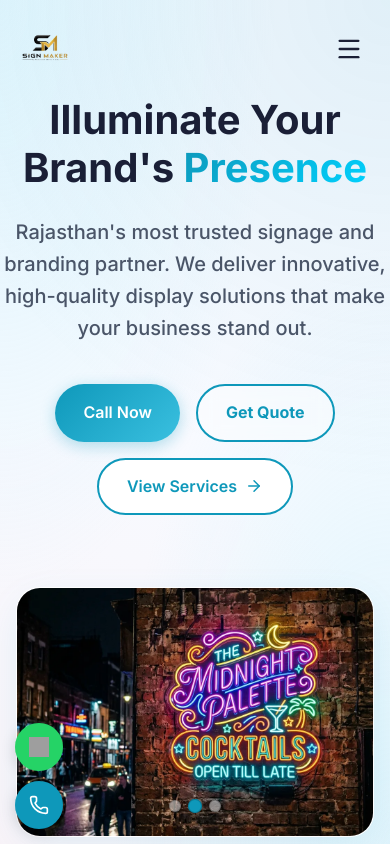
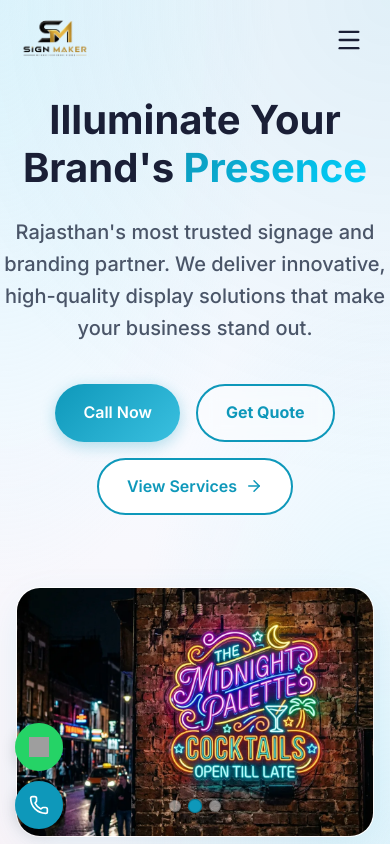
Before and after one commit to Eshbanoliver/signmaker, a React (Vite) app: page / in a window 390 px wide. Shown: the top 844 px of the page. Built offline with nearby package versions, Linux system fonts and the light colour scheme; grey boxes are pictures that could not be loaded.

Commit message:
updated files

```diff
--- a/src/components/Navbar.css
+++ b/src/components/Navbar.css
@@ -5,11 +5,13 @@
   width: 100%;
   z-index: 99999;
   transition: var(--transition);
-  padding: 1.5rem 0;
+  height: 95px;
+  display: flex;
+  align-items: center;
 }
 
 .navbar.scrolled {
-  padding: 1rem 0;
+  height: 80px;
   border-radius: 0;
   border-top: none;
   border-left: none;
@@ -21,6 +23,8 @@
   justify-content: space-between;
   align-items: center;
   padding: 0 5%;
+  width: 100%;
+  height: 100%;
 }
 
 .logo-wrapper {
@@ -30,9 +34,28 @@
 }
 
 .navbar-logo {
-  height: 50px;
+  height: 85px;
   width: auto;
-  transition: transform 0.3s ease, filter 0.3s ease;
+  transition: height 0.3s ease, transform 0.3s ease, filter 0.3s ease;
+}
+
+.navbar.scrolled .navbar-logo {
+  height: 68px;
+}
+
+@media (max-width: 768px) {
+  .navbar {
+    height: 80px;
+  }
+  .navbar.scrolled {
+    height: 65px;
+  }
+  .navbar-logo {
+    height: 70px;
+  }
+  .navbar.scrolled .navbar-logo {
+    height: 55px;
+  }
 }
 
 .logo-wrapper:hover .navbar-logo {
```
Also changed, not shown: 1 other file (tests, documents, lock files or other folders).
